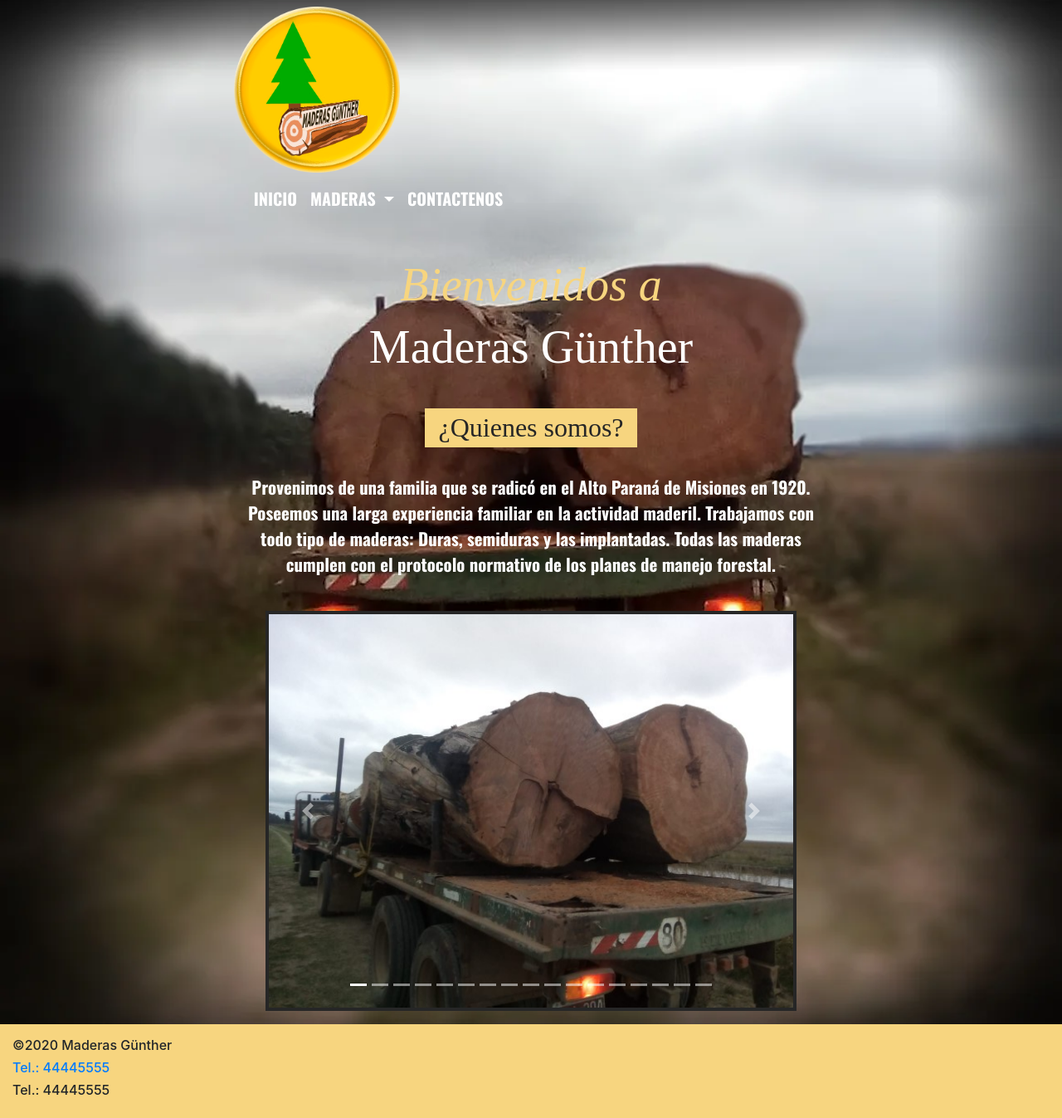
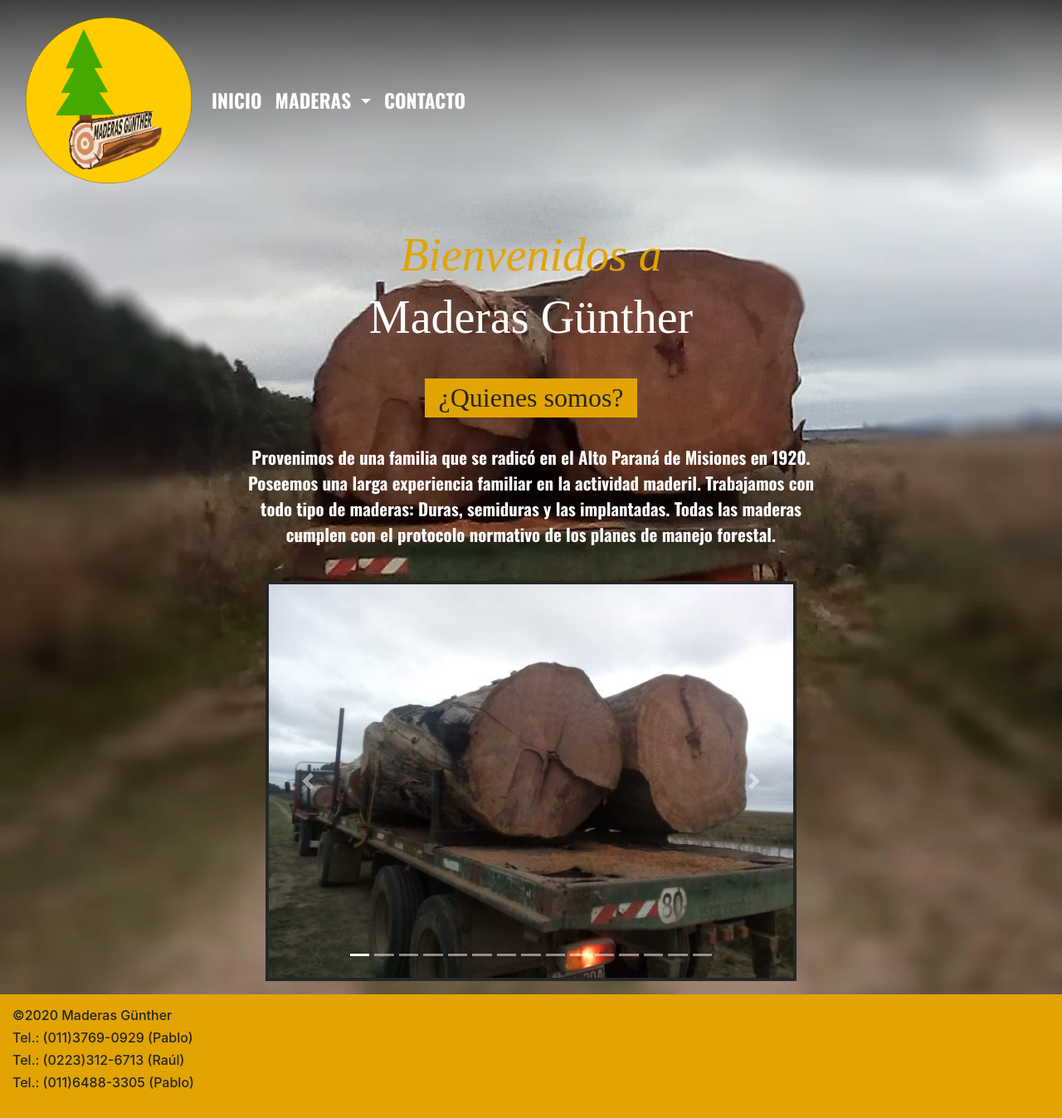
Before and after one commit to Gumio94/MaderasGunther, a PHP site: page / in a window 1280 px wide. Shown: the whole page at 83% size. After the commit the page ends 1312 px from the top, so only its background shows below. Run offline with PHP 8.4, Linux system fonts and the light colour scheme; some web fonts are replaced.

Commit message:
update fondo

```diff
--- a/css/main.css
+++ b/css/main.css
@@ -1,9 +1,17 @@
 .cuerpo{
-    background: url(../img/fondo%20camion.webp);
-    background-repeat: no-repeat;
+    background: rgba(0,0,0,0.74), url(../img/fondo.webp);
+    background: -moz-linear-gradient(top, rgba(0,0,0,0.74) 0%, rgba(0,0,0,0) 18%, rgba(0,0,0,0) 59%, rgba(0,0,0,0) 92%, rgba(0,0,0,0) 100%), url(../img/fondo.webp);
+    background: -webkit-gradient(left top, left bottom, color-stop(0%, rgba(0,0,0,0.74)), color-stop(18%, rgba(0,0,0,0)), color-stop(59%, rgba(0,0,0,0)), color-stop(92%, rgba(0,0,0,0)), color-stop(100%, rgba(0,0,0,0))), url(../img/fondo.webp);
+    background: -webkit-linear-gradient(top, rgba(0,0,0,0.74) 0%, rgba(0,0,0,0) 18%, rgba(0,0,0,0) 59%, rgba(0,0,0,0) 92%, rgba(0,0,0,0) 100%), url(../img/fondo.webp);
+    background: -o-linear-gradient(top, rgba(0,0,0,0.74) 0%, rgba(0,0,0,0) 18%, rgba(0,0,0,0) 59%, rgba(0,0,0,0) 92%, rgba(0,0,0,0) 100%), url(../img/fondo.webp);
+    background: -ms-linear-gradient(top, rgba(0,0,0,0.74) 0%, rgba(0,0,0,0) 18%, rgba(0,0,0,0) 59%, rgba(0,0,0,0) 92%, rgba(0,0,0,0) 100%), url(../img/fondo.webp);
+    background: linear-gradient(to bottom, rgba(0,0,0,0.74) 0%, rgba(0,0,0,0) 18%, rgba(0,0,0,0) 59%, rgba(0,0,0,0) 92%, rgba(0,0,0,0) 100%), url(../img/fondo.webp);
+    filter: progid:DXImageTransform.Microsoft.gradient( startColorstr='#000000', endColorstr='#000000', GradientType=0 );
+
     background-size: cover;
     background-position: center;
 }
+
 .navbar-brand{
     color: #f7d57f !important;
     font-family: 'Oswald', sans-serif;
@@ -11,7 +19,7 @@
 
 .nav-link, .dropdown-item{
     font-family: 'Oswald', sans-serif;
-    font-size: 1.25rem;
+    font-size: 1.45rem;
 }
 
 .nav-link,.negro{
@@ -38,10 +46,10 @@
 }
 
 .amarillo{
-    color: #f7d57f !important;
+    color: #e1a400 !important;
 }
 .bg-amarillo{
-    background-color: #f7d57f !important;
+    background-color: #e1a400 !important;
 }
 
 .negro{
@@ -52,8 +60,9 @@
     background-color: #262626 !important;
 }
 
+
 @media screen and (max-width: 575px) {
-  .barra{
+    .barra{
     background-color: #262626;
-  }
+    }
 }
--- a/inc/footer.php
+++ b/inc/footer.php
@@ -4,8 +4,21 @@
             <div class="row justify-content-between">
                 <div class="col-md-6">
                     <h6>©2020 Maderas Günther</h6>
-                    <h6><a class="text-decoration-none" href="https://api.whatsapp.com/send?phone=5411236864">Tel.: 44445555</a></h6>
-                    <h6>Tel.: 44445555</h6>
+                    <h6>
+                        <a class="text-decoration-none negro" href="https://api.whatsapp.com/send?phone=541137690929">
+                            Tel.: (011)3769-0929 (Pablo)
+                        </a>
+                    </h6>
+                    <h6>
+                        <a class="text-decoration-none negro" href="https://api.whatsapp.com/send?phone=542233126713">
+                            Tel.: (0223)312-6713 (Raúl)
+                        </a>
+                    </h6>
+                    <h6>
+                        <a class="text-decoration-none negro" href="https://api.whatsapp.com/send?phone=541164883305">
+                            Tel.: (011)6488-3305 (Pablo)
+                        </a>
+                    </h6>
                 </div>
                 <div class="col"></div>
             </div>
--- a/inc/navbar.php
+++ b/inc/navbar.php
@@ -1,9 +1,7 @@
-<div class="d-none d-sm-block">
-    <a class="" href="index.php">
+<nav class="navbar navbar-expand-sm navbar-dark">
+    <a class="navbar-brand d-none d-sm-block" href="index.php">
         <img src="img/logo.png" width="200" height="200" alt="">
     </a>
-</div>
-<nav class="navbar navbar-expand-sm navbar-dark">
     <a class="navbar-brand nav-titulo d-block d-sm-none" href="index.php">
         <img src="img/Logo.png" width="60" height="60" alt="" loading="lazy">
         MADERAS GÜNTHER
@@ -12,7 +10,7 @@
         <span class="navbar-toggler-icon"></span>
     </button>
 
-    <div class="collapse navbar-collapse" id="navbarSupportedContent">
+    <div class=" collapse navbar-collapse" id="navbarSupportedContent">
         <ul class="navbar-nav">
             <li class="nav-item active">
                 <a class="nav-link" href="index.php">INICIO <span class="sr-only">(current)</span></a>
@@ -23,13 +21,14 @@
                 MADERAS
                 </a>
                 <div class="dropdown-menu" aria-labelledby="navbarDropdown">
-                    <a class="dropdown-item" href="#">TRADICIONAL</a>
-                    <a class="dropdown-item" href="#">AUTOCTONA</a>
-                    <a class="dropdown-item" href="#">OTRA</a>
+                    <a class="dropdown-item" href="#">RURALES</a>
+                    <a class="dropdown-item" href="#">COSTRUCCION</a>
+                    <a class="dropdown-item" href="#">CARPINTERIA</a>
+                    <a class="dropdown-item" href="#">ARTE RUSTICO</a>
                 </div>
             </li>
             <li class="nav-item">
-                <a class="nav-link" href="contacto.php">CONTACTENOS</a>
+                <a class="nav-link" href="contacto.php">CONTACTO</a>
             </li>
         </ul>
 
--- a/index.php
+++ b/index.php
@@ -1,8 +1,9 @@
 <?php include "inc/header.php"?>
-<body>
+
+<div class="degrade">
 <div class="container-fluid cuerpo">
     <div class="row justify-content-md-center">
-        <div class="col-sm-7 py-2 barra">
+        <div class="col-12 py-2 barra">
             <?php include "inc/navbar.php"?>
         </div>
         <div class="col-md-7 py-2 my-4">
@@ -38,8 +39,6 @@
                     <li data-target="#fotos" data-slide-to="12"></li>
                     <li data-target="#fotos" data-slide-to="13"></li>
                     <li data-target="#fotos" data-slide-to="14"></li>
-                    <li data-target="#fotos" data-slide-to="15"></li>
-                    <li data-target="#fotos" data-slide-to="16"></li>
                 </ol>
                 <div class="carousel-inner">
                     <div class="carousel-item active">
@@ -50,9 +49,6 @@
                     </div>
                     <div class="carousel-item">
                         <img src="img/gallery/3.jpeg" srcset="img/gallery/3min.jpeg 480w" class="d-block w-100" alt="...">
-                    </div>
-                    <div class="carousel-item">
-                        <img src="img/gallery/4.jpeg" srcset="img/gallery/4min.jpeg 480w" class="d-block w-100" alt="...">
                     </div>
                     <div class="carousel-item">
                         <img src="img/gallery/5.jpeg" srcset="img/gallery/5min.jpeg 480w" class="d-block w-100" alt="...">
@@ -103,6 +99,6 @@
         </div>
     </div>
 </div>
+</div>
 
-</body>
 <?php include "inc/footer.php"?>
```
Also changed, not shown: img/Logo.png, img/fondo camion.jpg (deleted), img/fondo camion.webp (deleted), img/fondo.jpg (added), img/fondo.webp (added), img/fondo2.webp (deleted), img/gallery/4.jpeg (deleted), img/gallery/4min.jpeg (deleted), img/iconmonstr-whatsapp-1.svg (added), 1 other file.
